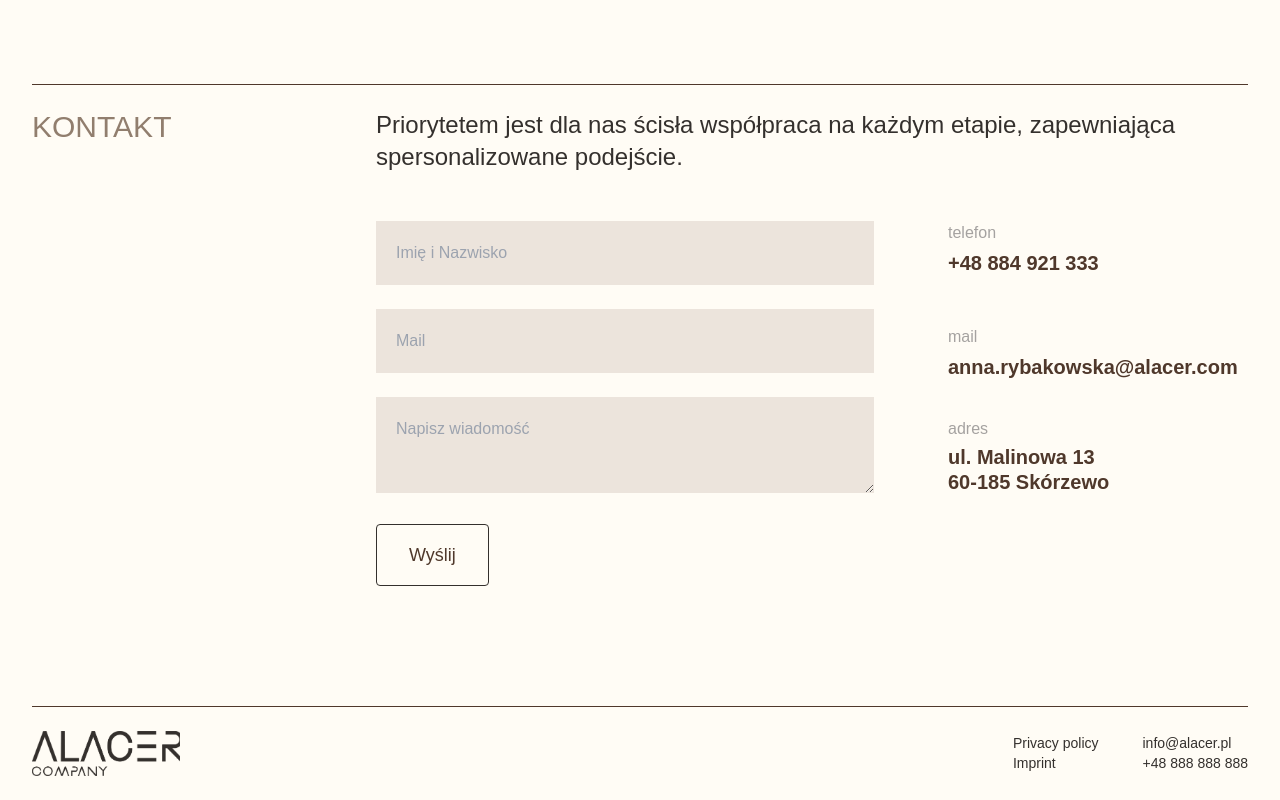
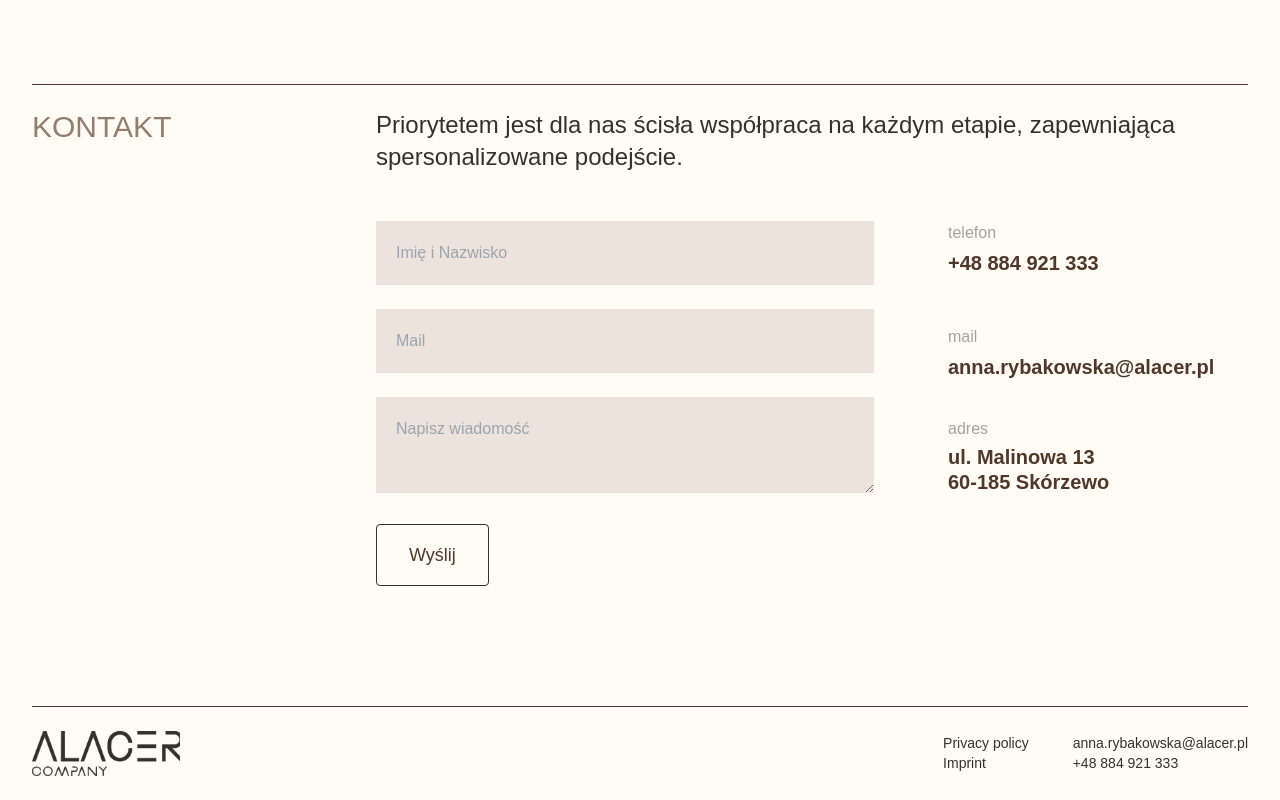
Before and after one commit to MariaRybakowska/alacer, a Next.js app: page / in a window 1280 px wide. Shown: the part 2874-3674 px from the top of the page. Built offline with nearby package versions, Linux system fonts and the light colour scheme.

Commit message:
contact changes

```diff
--- a/components/ContactSection.tsx
+++ b/components/ContactSection.tsx
@@ -85,7 +85,7 @@ export default function ContactSection() {
               <div className="mb-9">
                 <p className="text-[#a5a2a0] text-base mb-1">mail</p>
                 <p className="text-[#4F382B] text-xl font-bold">
-                  anna.rybakowska@alacer.com
+                  anna.rybakowska@alacer.pl
                 </p>
               </div>
               <div>
--- a/components/Footer.tsx
+++ b/components/Footer.tsx
@@ -1,4 +1,4 @@
-import Image from "next/image"
+import Image from "next/image";
 
 export default function Footer() {
   return (
@@ -10,10 +10,10 @@ export default function Footer() {
           <p>Imprint</p>
         </div>
         <div>
-          <p>info@alacer.pl</p>
-          <p>+48 888 888 888</p>
+          <p>anna.rybakowska@alacer.pl</p>
+          <p>+48 884 921 333</p>
         </div>
       </div>
     </footer>
-  )
+  );
 }
```
